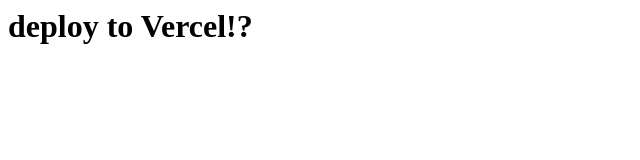
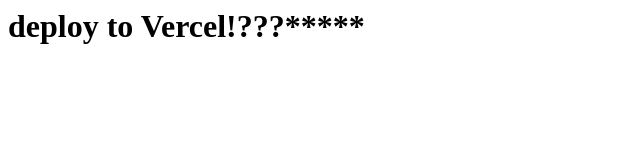
Before and after one commit to thundermiracle/playwright-html, a website: page index.html in a window 1280 px wide. Shown: the whole page, without its empty margins (0-640 px from the left). Drawn offline with Linux system fonts and the light colour scheme.

Commit message:
chore: upd test (#3)

```diff
--- a/index.html
+++ b/index.html
@@ -1 +1 @@
-<h1>deploy to Vercel!?</h1>
+<h1>deploy to Vercel!???*****</h1>
```
Also changed, not shown: .github/workflows/e2e.yaml.
